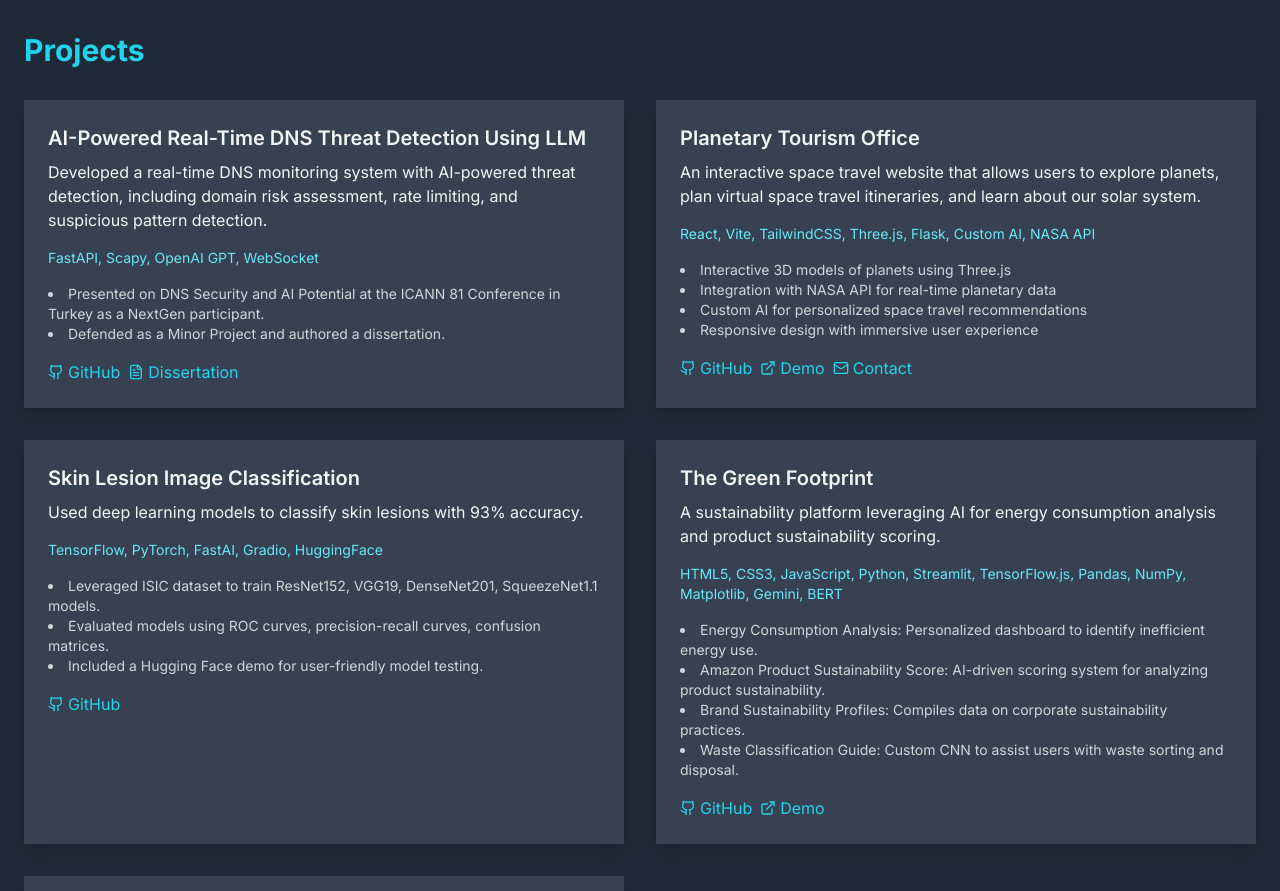
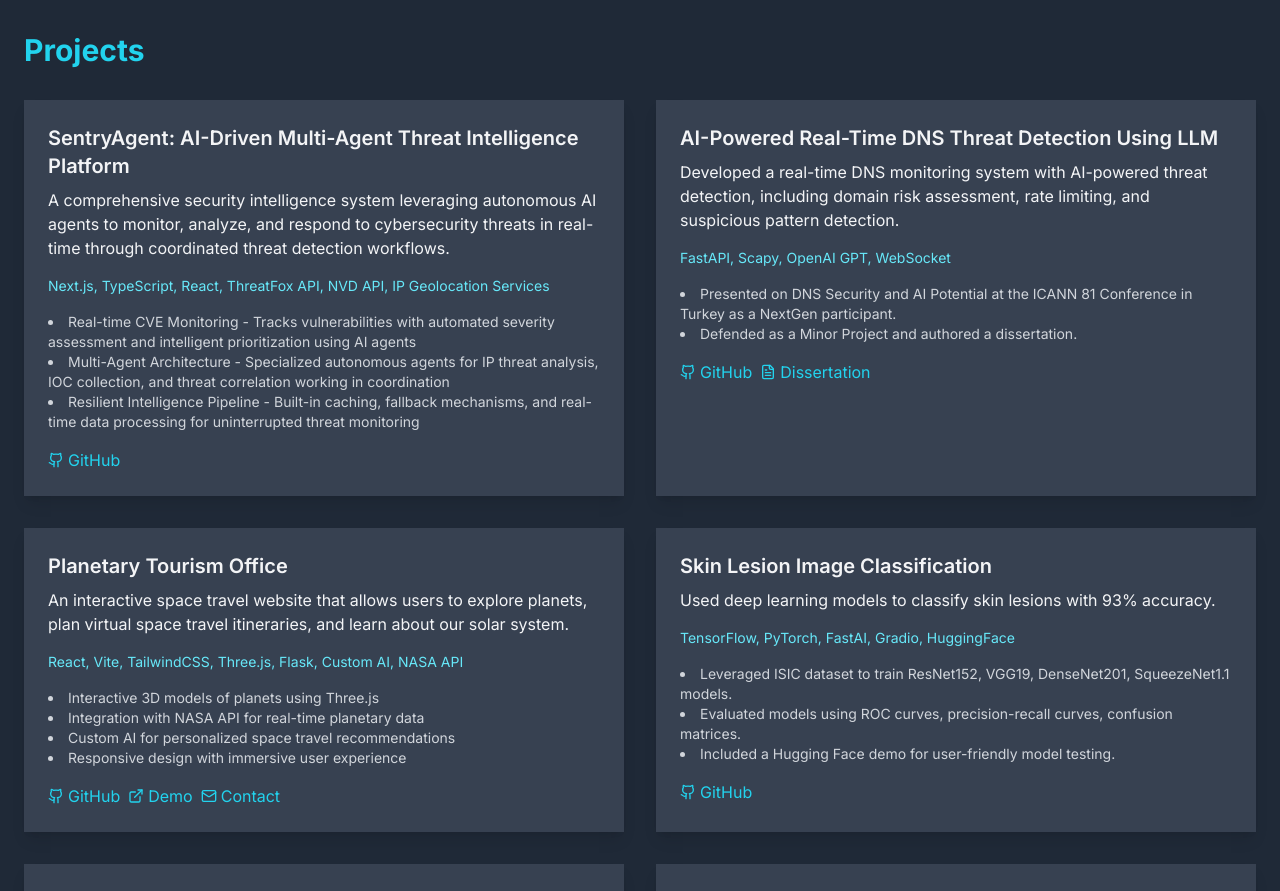
Before and after one commit to error9098x/portfolio, a Next.js app: page / in a window 1280 px wide. Shown: the part 2820-3711 px from the top of the page. Built offline with nearby package versions, Linux system fonts and the light colour scheme.

Commit message:
feat: add SentryAgent to projects section

```diff
--- a/components/Projects.tsx
+++ b/components/Projects.tsx
@@ -2,6 +2,18 @@ import { ExternalLink, Github, FileText, Mail } from "lucide-react"
 
 export default function Projects() {
   const projects = [
+    {
+      title: "SentryAgent: AI-Driven Multi-Agent Threat Intelligence Platform",
+      description:
+        "A comprehensive security intelligence system leveraging autonomous AI agents to monitor, analyze, and respond to cybersecurity threats in real-time through coordinated threat detection workflows.",
+      tech: "Next.js, TypeScript, React, ThreatFox API, NVD API, IP Geolocation Services",
+      github: "https://github.com/error9098x/Threal-Intelligence",
+      details: [
+        "Real-time CVE Monitoring - Tracks vulnerabilities with automated severity assessment and intelligent prioritization using AI agents",
+        "Multi-Agent Architecture - Specialized autonomous agents for IP threat analysis, IOC collection, and threat correlation working in coordination",
+        "Resilient Intelligence Pipeline - Built-in caching, fallback mechanisms, and real-time data processing for uninterrupted threat monitoring",
+      ],
+    },
     {
       title: "AI-Powered Real-Time DNS Threat Detection Using LLM",
       description:
```
